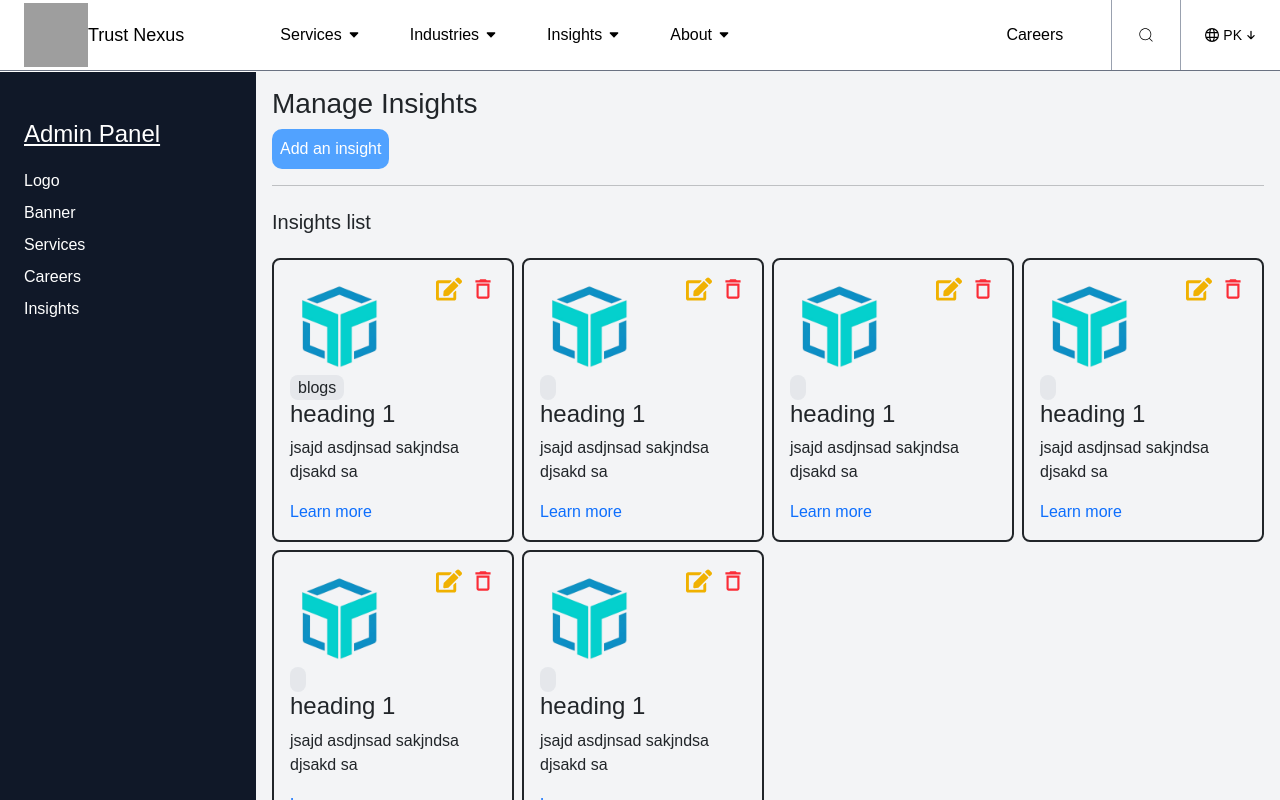
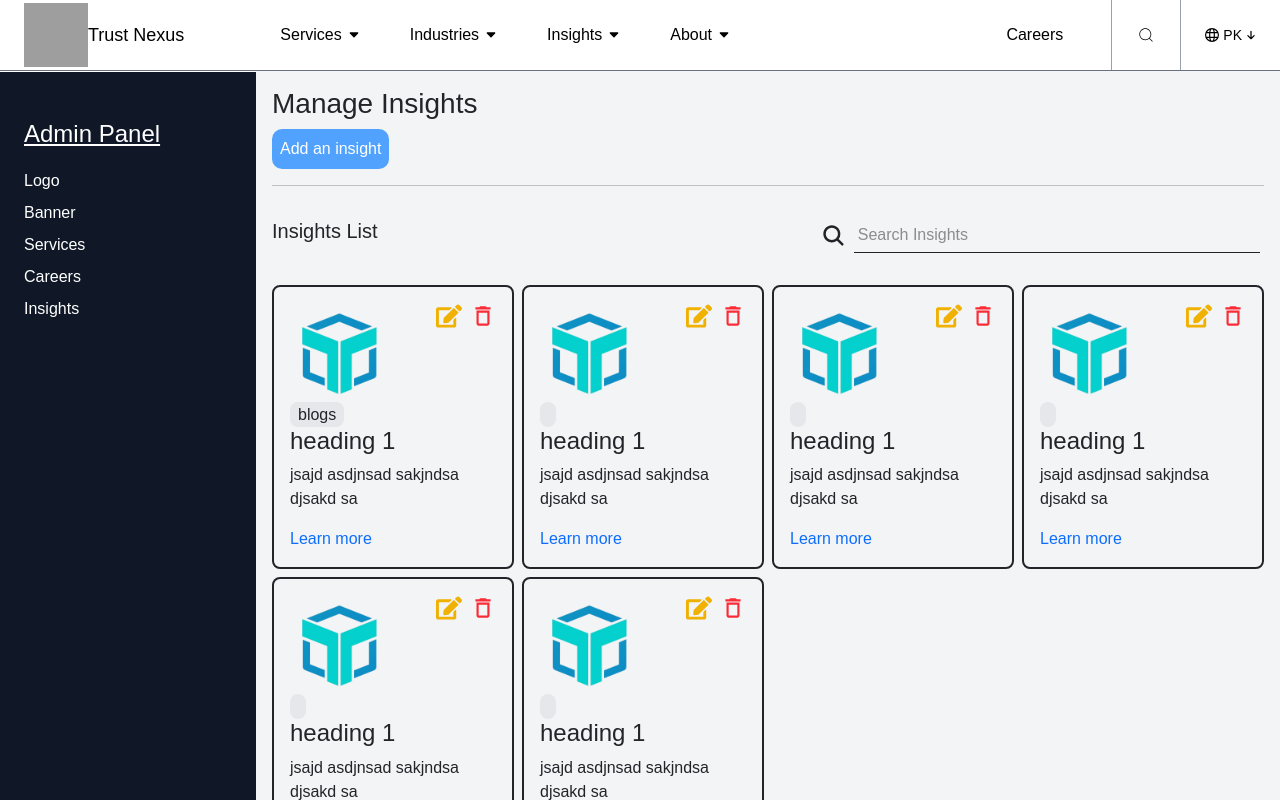
Before and after one commit to trustnexus/webapp, a Next.js app: page /admin/panel/insights in a window 1280 px wide. Built offline with nearby package versions, Linux system fonts and the light colour scheme; grey boxes are pictures that could not be loaded; a web font is replaced by a local one.

Commit message:
admin panel insights section added

```diff
--- a/app/admin/panel/banner/page.tsx
+++ b/app/admin/panel/banner/page.tsx
@@ -5,8 +5,11 @@
 import { MdOutlineDelete } from "react-icons/md";
 import DeleteModal from "@/components/DeleteModal";
 import Link from "next/link";
+import { IoSearch } from "react-icons/io5";
+import { useState } from "react";
 
 export default function page() {
+  const [searchedValue, setSearchedValue] = useState<string>("");
   const {
     setIsCreateBannerModalOpen,
     setIsEditBannerModalOpen,
@@ -18,30 +21,55 @@
 
   const banners = [
     {
+      category: "homepage",
       heading: "Welcome",
       description: "This is the main banner",
       route: "/home",
       video: "/banner1.mp4",
     },
     {
+      category: "contact us",
       heading: "Contact Us",
       description: "Reach out to us",
       route: "/contact",
       video: "/banner2.mp4",
     },
   ];
+  const handleSearchSubmit = (e: React.FormEvent) => {
+    e.preventDefault();
+    try {
 
+    } catch (error) {}
+  };
   return (
     <div className="relative p-3 min-h-screen">
       <h3 className="text-2xl font-bold">Manage Banners</h3>
-
       <button
         onClick={() => setIsCreateBannerModalOpen(true)}
         className="bg-blue-500 text-white px-4 py-2 my-3 rounded"
       >
         Add Banner
       </button>
-
+      <hr />
+      <div className="flex my-4 items-center justify-between ">
+        <h5 className="">Banners list</h5>
+        <div className=" border-gray-300 flex items-center py-2 px-1 gap-2 rounded-lg flex-[0.5]">
+          <form
+            onSubmit={handleSearchSubmit}
+            className="flex items-center gap-2 w-full  "
+            action=""
+          >
+            <IoSearch size={27} />
+            <input
+              onChange={(e) => setSearchedValue(e.target.value)}
+              value={searchedValue}
+              className="w-full border-b h-full py-2 px-1 focus:outline-none"
+              type="text"
+              placeholder="Search banner"
+            />
+          </form>
+        </div>
+      </div>{" "}
       <div className="grid grid-cols-1 sm:grid-cols-2 md:grid-cols-3 gap-4">
         {banners.map((banner, index) => (
           <div
@@ -53,6 +81,9 @@
               controls
               className="h-42 w-full object-cover rounded mb-2"
             />
+            <p className="bg-gray-200 inline rounded-lg px-2 py-1">
+              {banner.category}
+            </p>
             <h4 className="text-lg font-bold">{banner.heading}</h4>
             <p className="text-sm">{banner.description}</p>
             <Link href={banner.route}></Link>
@@ -71,19 +102,16 @@
           </div>
         ))}
       </div>
-
       {isCreateBannerModalOpen && (
         <div className="fixed inset-0 z-50 bg-black bg-opacity-50 overflow-y-auto">
           <BannerForm />
         </div>
       )}
-
       {isEditBannerModalOpen && (
         <div className="fixed inset-0 z-50 bg-black bg-opacity-50 overflow-y-auto">
           <BannerForm />
         </div>
       )}
-
       {isDeleteBannerModalOpen && (
         <div className="fixed inset-0 z-50 bg-black bg-opacity-50 flex items-center justify-center">
           <DeleteModal />
--- a/app/admin/panel/insights/page.tsx
+++ b/app/admin/panel/insights/page.tsx
@@ -5,10 +5,14 @@
 import useAppStore from "@/store/store";
 import Image from "next/image";
 import Link from "next/link";
+import React, { useState } from "react";
 import { FaEdit } from "react-icons/fa";
+import { IoSearch } from "react-icons/io5";
 import { MdOutlineDelete } from "react-icons/md";
 
 export default function pag() {
+  const [searchedValue, setSearchedValue] = useState<string>("");
+
   const {
     isDeleteAnInsightModalOpen,
     isEditAnInsightModalOpen,
@@ -23,44 +27,40 @@
       description: "jsajd asdjnsad sakjndsa djsakd sa",
       link: "/",
       img: "/web-logo.png",
-      category:'blogs'
+      category: "blogs",
     },
     {
       heading: "heading 1",
       description: "jsajd asdjnsad sakjndsa djsakd sa",
       link: "/",
-            img: "/web-logo.png",
-
+      img: "/web-logo.png",
     },
     {
       heading: "heading 1",
       description: "jsajd asdjnsad sakjndsa djsakd sa",
       link: "/",
-            img: "/web-logo.png",
-
+      img: "/web-logo.png",
     },
     {
       heading: "heading 1",
       description: "jsajd asdjnsad sakjndsa djsakd sa",
       link: "/",
-            img: "/web-logo.png",
-
+      img: "/web-logo.png",
     },
     {
       heading: "heading 1",
       description: "jsajd asdjnsad sakjndsa djsakd sa",
       link: "/",
-            img: "/web-logo.png",
-
+      img: "/web-logo.png",
     },
     {
       heading: "heading 1",
       description: "jsajd asdjnsad sakjndsa djsakd sa",
       link: "/",
-            img: "/web-logo.png",
-
+      img: "/web-logo.png",
     },
   ];
+  const handleSearchSubmit = (e: React.FormEvent) => {};
   return (
     <div className="relative p-3  min-h-[calc(100vh-71px)]">
       <h3 className="text-2xl font-bold">Manage Insights</h3>
@@ -77,20 +77,38 @@
       <hr />
 
       <div className="">
-        <div className="my-4">
-          <h5>Insights list</h5>
+        <div className="flex my-4 items-center justify-between ">
+          <h5 className="">Insights List</h5>
+          <div className=" border-gray-300 flex items-center py-2 px-1 gap-2 rounded-lg flex-[0.5]">
+            <form
+              onSubmit={handleSearchSubmit}
+              className="flex items-center gap-2 w-full  "
+              action=""
+            >
+              <IoSearch size={27} />
+              <input
+                onChange={(e) => setSearchedValue(e.target.value)}
+                value={searchedValue}
+                className="w-full border-b h-full py-2 px-1 focus:outline-none"
+                type="text"
+                placeholder="Search Insights"
+              />
+            </form>
+          </div>
         </div>
         <div className="grid grid-cols-1 gap-2 sm:grid-cols-2 md:grid-cols-3 lg:grid-cols-4 ">
           {insights.map((insight, index) => {
             return (
               <div key={index} className="border-2 relative rounded-lg p-3">
                 <Image
-                  src={insight.img }
+                  src={insight.img}
                   alt={`Insight image ${index + 1}`}
                   width={100}
                   height={100}
                 />
-                <p className="bg-gray-200 inline px-2 py-1 rounded-lg ">{insight.category}</p>
+                <p className="bg-gray-200 inline px-2 py-1 rounded-lg ">
+                  {insight.category}
+                </p>
                 <h4>{insight.heading}</h4>
                 <p>{insight.description}</p>
                 <Link
--- a/components/Banner/selectDropDownOptions.ts
+++ b/components/Banner/selectDropDownOptions.ts
@@ -42,5 +42,6 @@
 
   // Static pages
   "About",
-  "Careers"
+  "Careers",
+  'Contact Us'
 ];
```
